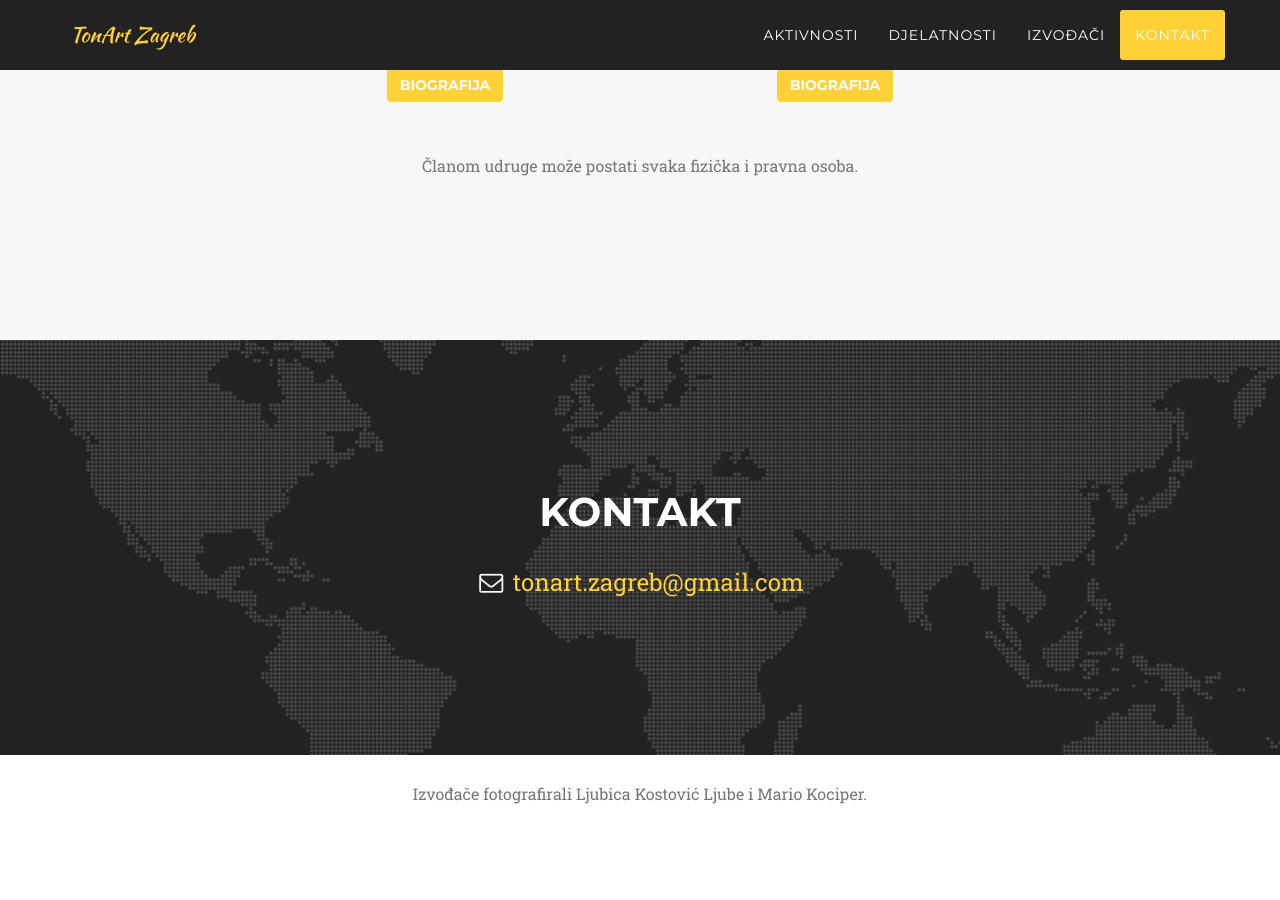
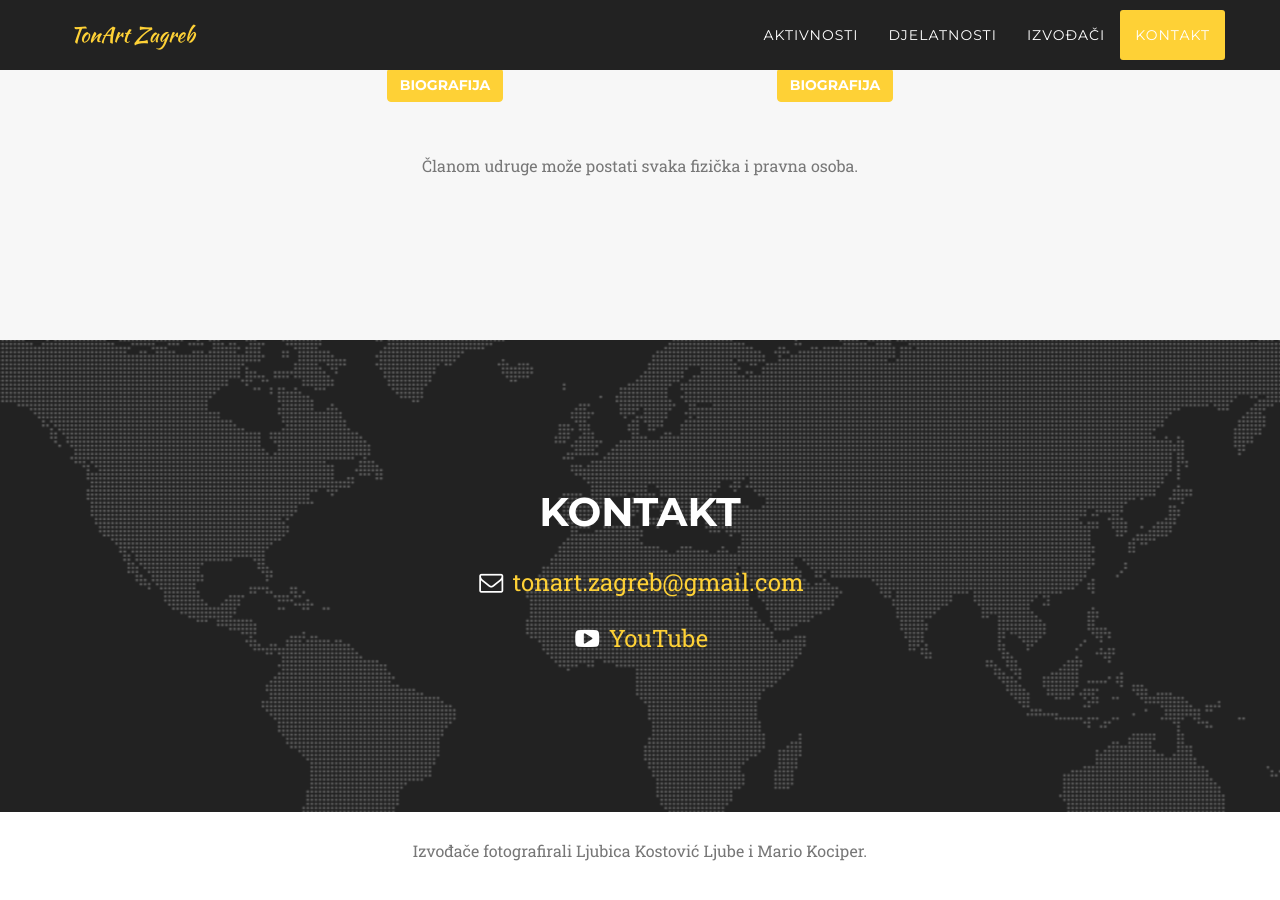
Before and after one commit to tonartzagreb/tonartzagreb.github.io, a Jekyll site: the page built from content/hr.markdown, in a window 1280 px wide and 900 px high, scrolled down 2748 px. Built offline with Jekyll 4.4.1, drawn with Linux system fonts in a browser that asks for light colours; nearby versions of some CDN libraries; some web fonts are replaced; before the commit the page ends 3591 px from its top, so only the background shows below that.

Commit message:
YouTube link postavljen.

```diff
--- a/TODO.markdown
+++ b/TODO.markdown
@@ -1,4 +1,4 @@
 - [x] header bg preko celog ekrana
 - [x] portfolio ajax paging
 - [x] portfolio item default image
-- [ ] YT videji
+- [x] YT videji
--- a/_includes/html/contact.html
+++ b/_includes/html/contact.html
@@ -10,9 +10,9 @@
                 <div class="col-lg-12 text-center">
                 <p class="h3"><i class="fa fa-fw fa-envelope-o"></i> <a href="mailto:tonart.zagreb@gmail.com">tonart.zagreb@gmail.com</a></p>
                 </div>
-                <!--div class="col-lg-12 text-center">
+                <div class="col-lg-12 text-center">
                 <p class="h3"><i class="fa fa-fw fa-youtube-play"></i> <a href="https://www.youtube.com/channel/UCjS1wavDPmtN3CaK0tktVZA">YouTube</a></p>
-                </div-->
+                </div>
             </div>
         </div>
     </section>
```
